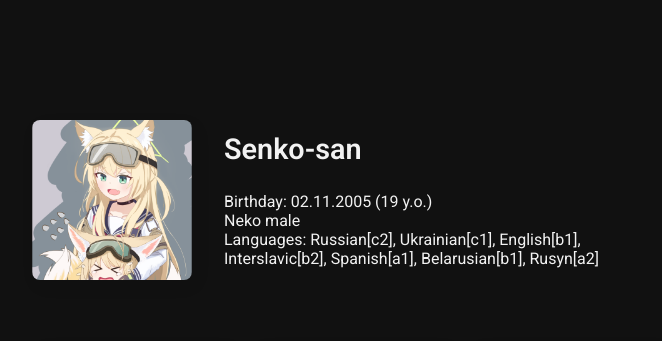
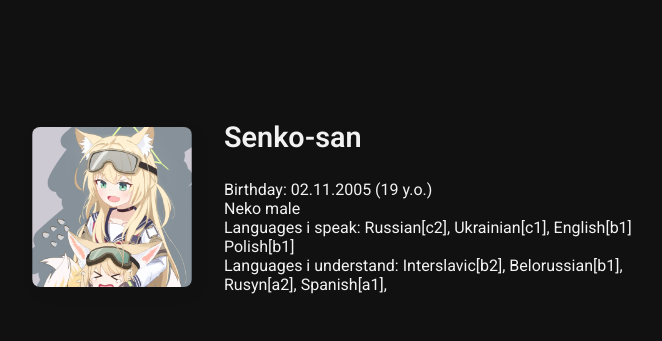
Before and after one commit to Senko-s/Senko-s.github.io, a plain HTML site: page index.html in a window 1280 px wide. Shown: the top 341 px of the page, without its empty margins (288-950 px from the left). Drawn offline with Linux system fonts and the light colour scheme.

Commit message:
Update index.html

```diff
--- a/index.html
+++ b/index.html
@@ -107,7 +107,8 @@
                 <div class="description">
                     <p>Birthday: <span id="birthday">02.11.2005</span> (<span id="age"></span> y.o.)</p>
                     <p>Neko male</p>
-                    <p>Languages: Russian[c2], Ukrainian[c1], English[b1], Interslavic[b2], Spanish[a1], Belarusian[b1], Rusyn[a2]</p>
+                    <p>Languages i speak: Russian[c2], Ukrainian[c1], English[b1] Polish[b1]</p>
+                    <p>Languages i understand: Interslavic[b2], Belorussian[b1], Rusyn[a2], Spanish[a1], </p>
                 </div>
             </div>
         </div>
```
